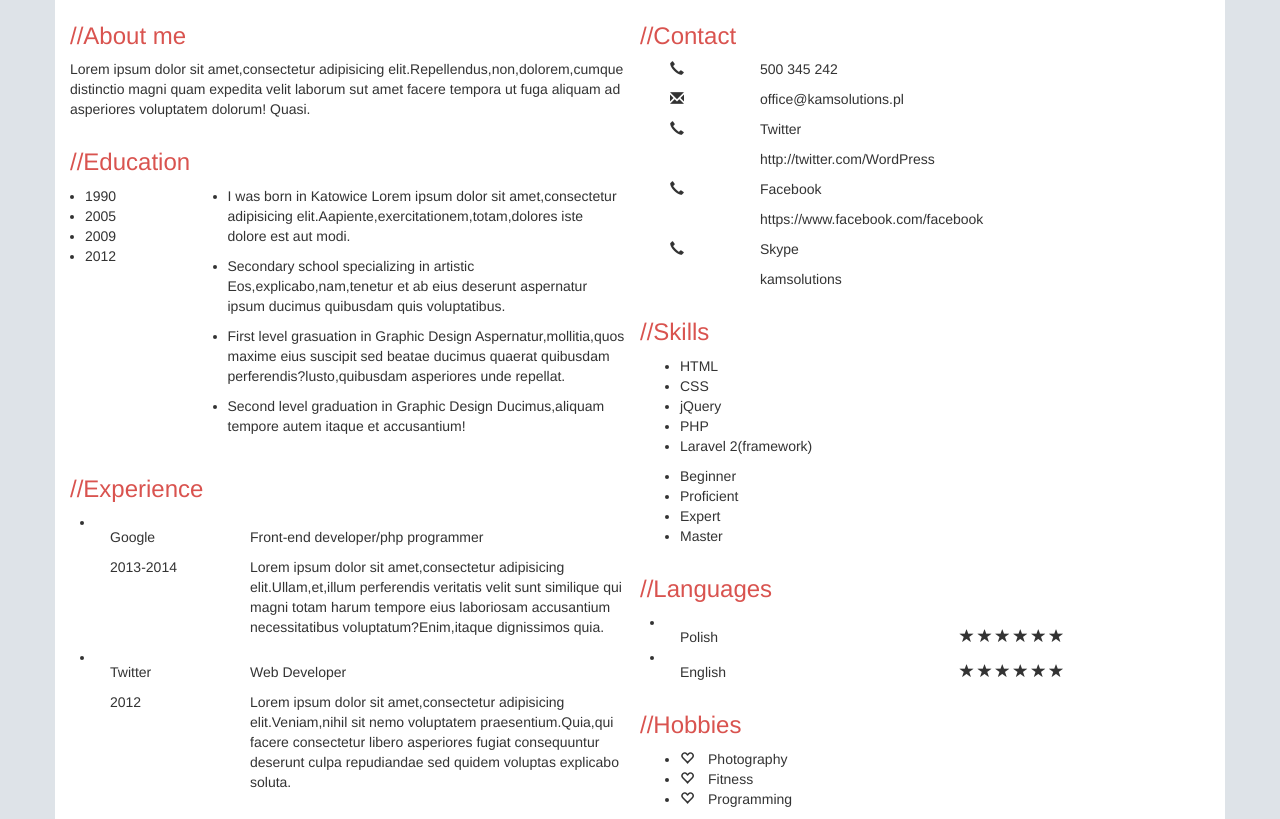
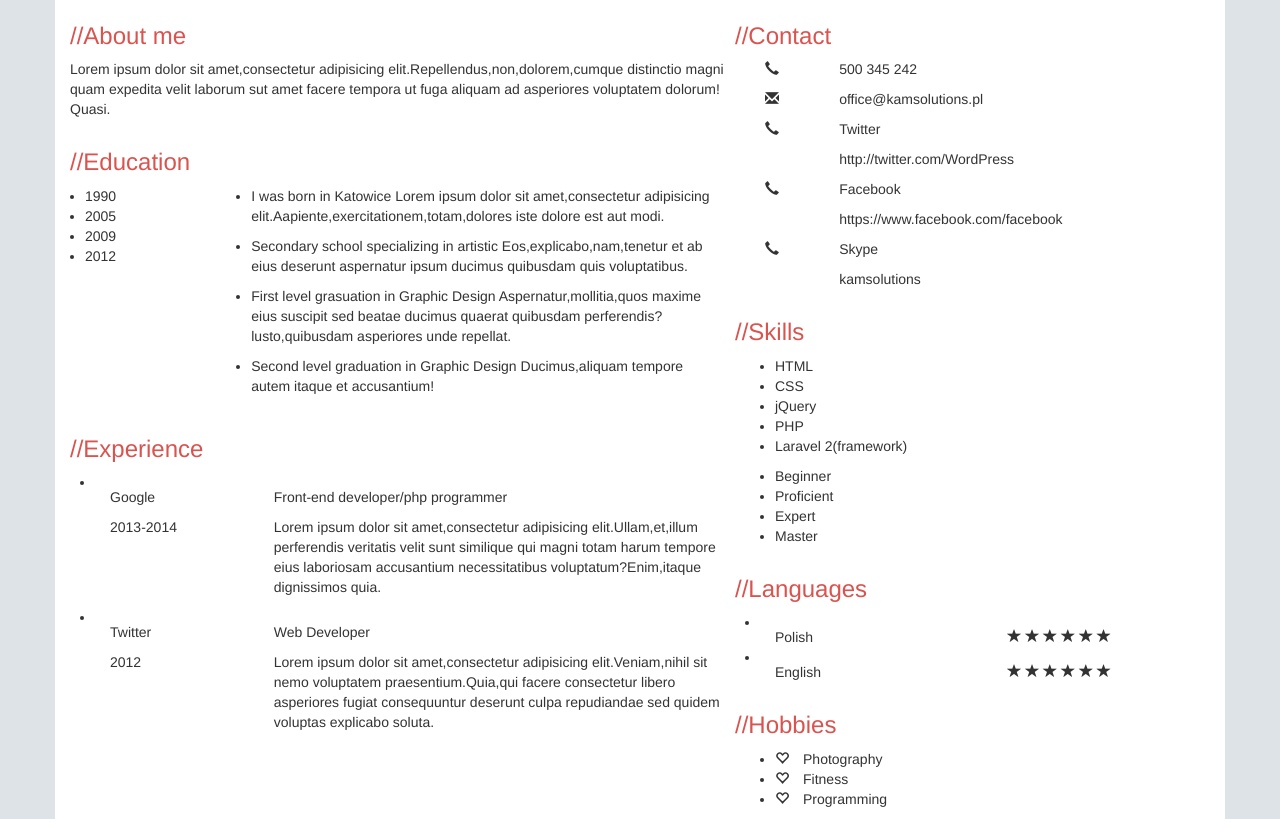
Before and after one commit to qtxzyu/105, a website: page index.html in a window 1280 px wide. Shown: the part 373-1192 px from the top of the page. Drawn offline with Linux system fonts and the light colour scheme.

Commit message:
develop index.html for grid style

```diff
--- a/index.html
+++ b/index.html
@@ -43,13 +43,13 @@
 		-->
 
 		<div class="container">
-		<div class="row text-center">
+			<div class="row text-center">
 				<h2>HELLO,</h2>
 			</div>
 			<div class="row text-center">
 				<h2>MY NAME IS KAMIL<sup>19YO</sup> AND THIS IS MY RESUME/CV</h2>
 			</div>
-		<div class="col-md-6">
+		<div class="col-xs-12 col-sm-7">
 			<div class="row">
 				<h3>//About me</h3>
 				<p>Lorem ipsum dolor sit amet,consectetur adipisicing elit.Repellendus,non,dolorem,cumque
@@ -61,54 +61,54 @@
 				<ul>
 					<li>
 						<div class="row">
-							<div class="col-md-6">
+							<div class="col-sm-6">
 								1990
 							</div>
-							<div class="col-md-6">
+							<div class="col-sm-6">
 								<p>I was born in Katowice Lorem ipsum dolor sit amet,consectetur adipisicing elit.Aapiente,exercitationem,totam,dolores iste dolore est aut modi.</p>
 							</div>
 						</div>
 					</li>
 					<li>
 						<div class="row">
-							<div class="col-md-6">
+							<div class="col-sm-6">
 								2005
 							</div>
-							<div class="col-md-6">
+							<div class="col-sm-6">
 								<p>Secondary school specializing in artistic Eos,explicabo,nam,tenetur et ab eius deserunt aspernatur ipsum ducimus quibusdam quis voluptatibus.</p>
 							</div>
 						</div>
 					</li>
 					<li>
 						<div class="row">
-							<div class="col-md-6">
+							<div class="col-sm-6">
 								2009
 							</div>
-							<div class="col-md-6">
+							<div class="col-sm-6">
 								<p>First level grasuation in Graphic Design Aspernatur,mollitia,quos maxime eius suscipit sed beatae ducimus quaerat quibusdam perferendis?lusto,quibusdam asperiores unde repellat.</p>
 							</div>
 						</div>
 					</li>
 					<li>
 						<div class="row">
-							<div class="col-md-6">
+							<div class="col-sm-6">
 								1990
 							</div>
-							<div class="col-md-6">
+							<div class="col-sm-6">
 								<p>Second level graduation in Graphic Design Ducimus,aliquam tempore autem itaque et accusantium!</p>
 							</div>
 						</div>
 					</li>
 				</ul>
 				-->
-				<ul class="col-md-3 text-left">
+				<ul class="col-sm-3 text-left">
 					<li>1990</li>
 					<li>2005</li>
 					<li>2009</li>
 					<li>2012</li>
 				</ul>
-				<!--<div class="col-md-9"> 少用一个div标签-->
-				<ul class="col-md-9">
+				<!--<div class="col-sm-9"> 少用一个div标签-->
+				<ul class="col-sm-9">
 					<li>
 						<p>I was born in Katowice
 						Lorem ipsum dolor sit amet,consectetur adipisicing elit.Aapiente,exercitationem,totam,dolores iste dolore est aut modi.</p>
@@ -129,22 +129,22 @@
 				<h3>//Experience</h3>
 				<ul>
 					<li class="row">
-							<div class="col-md-3">
+							<div class="col-sm-3">
 								<p>Google</p>
 								<p>2013-2014</p>
 							</div>
-							<div class="col-md-9">
+							<div class="col-sm-9">
 								<p>Front-end developer/php programmer</p>
 								<p>Lorem ipsum dolor sit amet,consectetur adipisicing elit.Ullam,et,illum perferendis veritatis velit sunt similique qui magni totam harum tempore eius laboriosam accusantium necessitatibus voluptatum?Enim,itaque dignissimos quia.</p>
 							</div>
 					</li>
 					<li class="row">
 
-							<div class="col-md-3">
+							<div class="col-sm-3">
 								<p>Twitter</p>
 								<p>2012</p>
 							</div>
-							<div class="col-md-9">
+							<div class="col-sm-9">
 								<p>Web Developer</p>
 								<p>Lorem ipsum dolor sit amet,consectetur adipisicing elit.Veniam,nihil sit nemo voluptatem praesentium.Quia,qui facere consectetur libero asperiores fugiat consequuntur deserunt culpa repudiandae sed quidem voluptas explicabo soluta.</p>
 							</div>
@@ -152,7 +152,7 @@
 				</ul>
 			</div>
 		</div>
-		<div class="col-md-6">
+		<div class="col-xs-12 col-sm-5">
 			<div class="row">
 				<h3>//Contact</h3>
 				<div class="col-xs-12">
@@ -220,10 +220,10 @@
 				<h3>//Languages</h3>
 				<ul>
 					<li class="row">
-						<div class="col-md-6">
+						<div class="col-sm-6">
 							Polish
 						</div>
-						<div class="col-md-6">
+						<div class="col-sm-6">
 							<span class="glyphicon glyphicon-star"></span>
                             <span class="glyphicon glyphicon-star"></span>
                             <span class="glyphicon glyphicon-star"></span>
@@ -233,10 +233,10 @@
 						</div>
 					</li>
 					<li class="row">
-						<div class="col-md-6">
+						<div class="col-sm-6">
 							English
 						</div>
-						<div class="col-md-6">
+						<div class="col-sm-6">
 							<span class="glyphicon glyphicon-star"></span>
                             <span class="glyphicon glyphicon-star"></span>
                             <span class="glyphicon glyphicon-star"></span>
```
